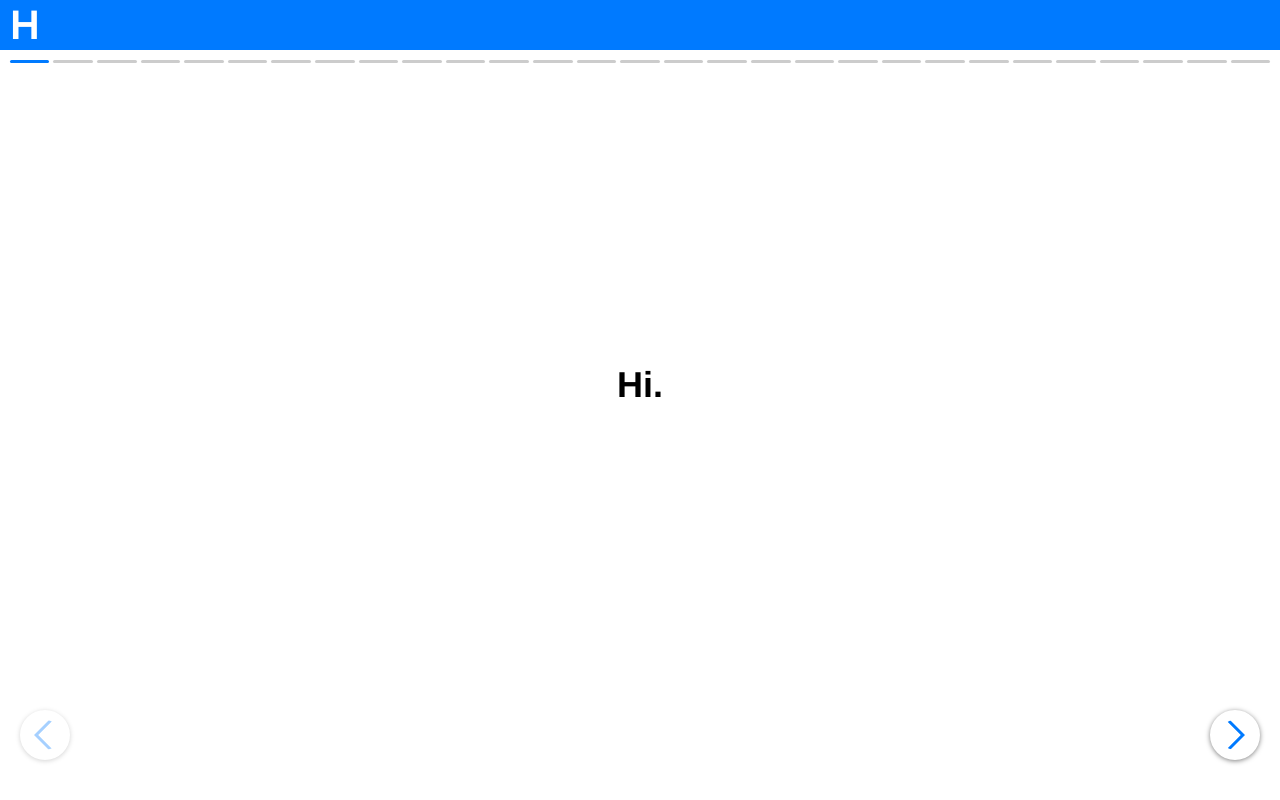
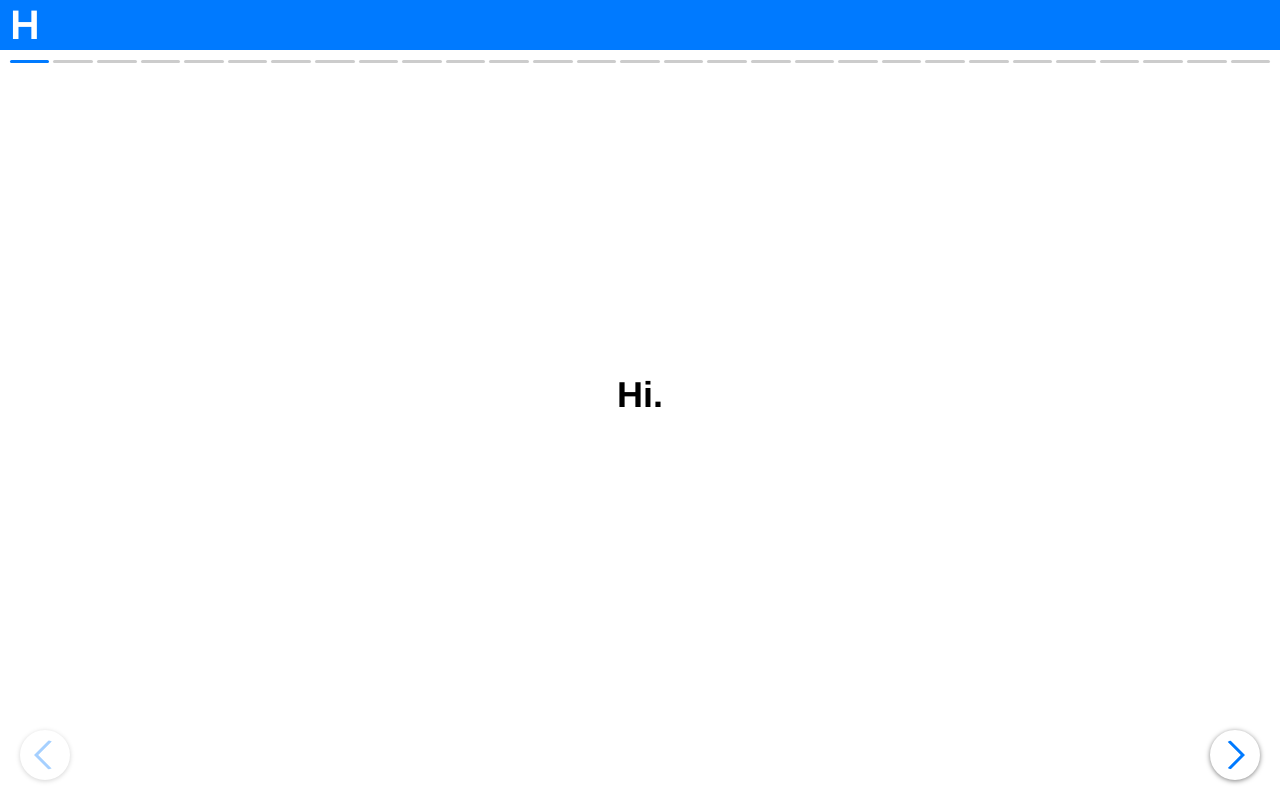
Before and after one commit to HighlightsBlog/highlightsblog.github.io, a plain HTML site: page pitch/index.html in a window 1280 px wide. Drawn offline with Linux system fonts and the light colour scheme.

Commit message:
Update pitch/index.html
calc

```diff
--- a/pitch/index.html
+++ b/pitch/index.html
@@ -31,7 +31,7 @@
     }
     .swiper-container {
       width: 100%;
-      height: calc(100% - 70px);
+      height: calc(100% - 50px);
       margin-left: auto;
       margin-right: auto;
     }
```
